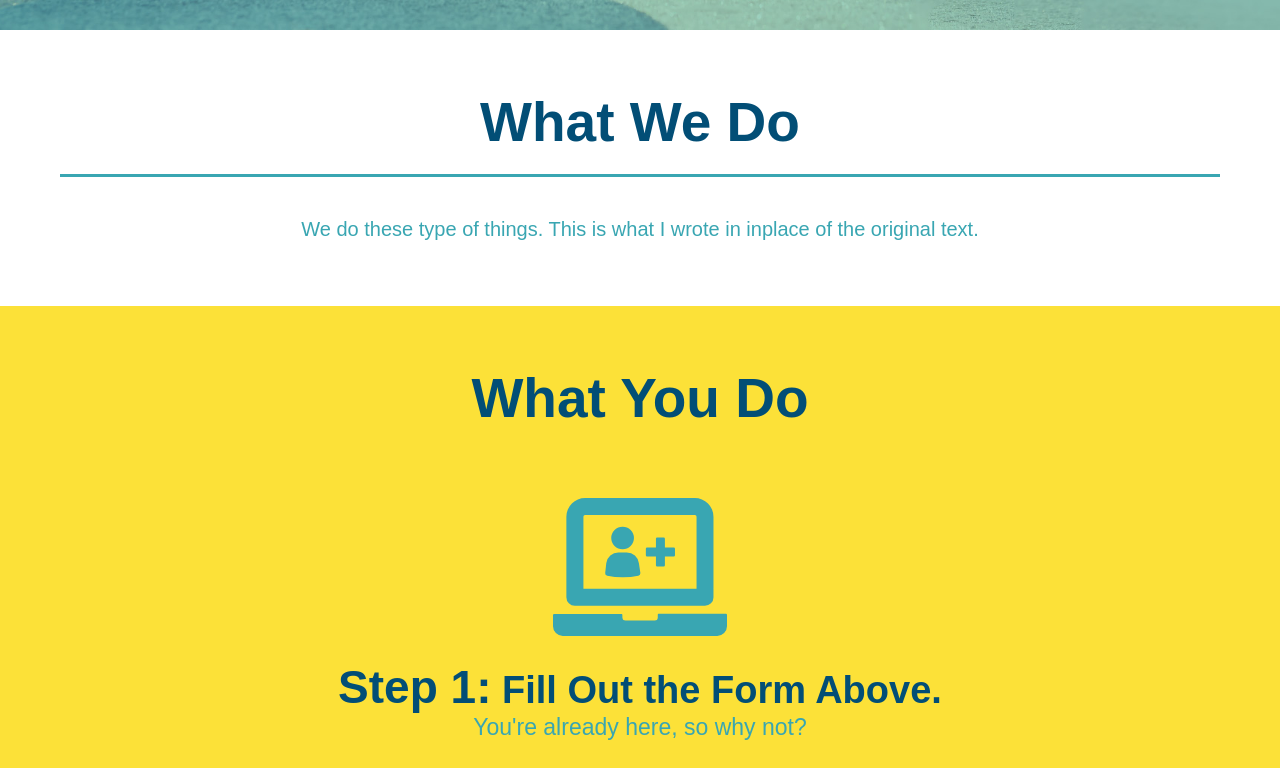
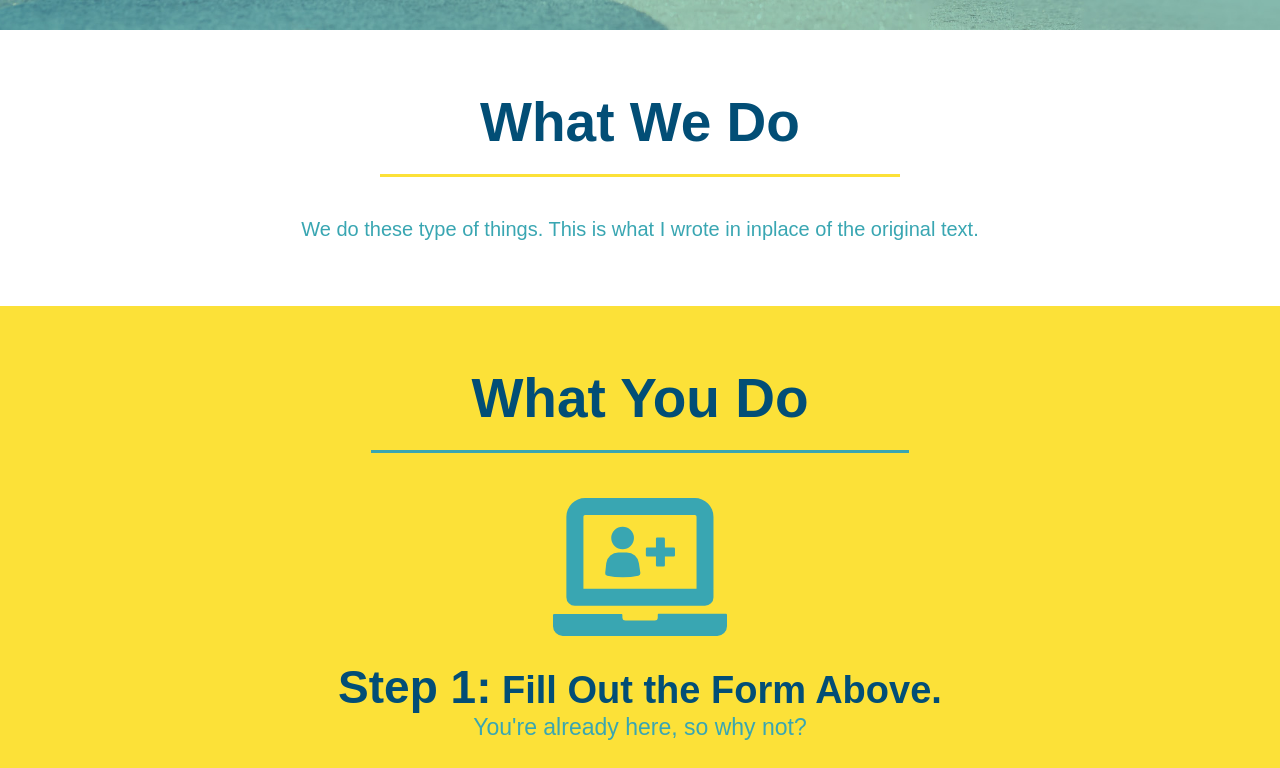
Before and after one commit to edeza-michael/run-buddy, a plain HTML site: page index.html in a window 1280 px wide. Shown: the part 652-1420 px from the top of the page. Drawn offline with Linux system fonts and the light colour scheme.

Commit message:
display inline-block

```diff
--- a/assets/css/style.css
+++ b/assets/css/style.css
@@ -100,6 +100,7 @@ section {
 }
 .intro {
     text-align: center;
+
 }
 .intro p {
     display: inline-block;
@@ -116,6 +117,7 @@ section {
     margin-bottom: 35px;
     padding: 0 100px 20px 100px;
     border-bottom: #39a6b2 3px solid;
+    display: inline-block;
 }
 .primary-border {
     border-color: #39a6b2;
--- a/index.html
+++ b/index.html
@@ -62,12 +62,12 @@
         </section>
 
         <section class="intro" id="what-we-do">
-            <h2 class="section-title primary-border">What We Do</h2>
+            <h2 class="section-title secondary-border">What We Do</h2>
             <p>We do these type of things. This is what I wrote in inplace of the original text.</p>
         </section>
 
         <section id="what-you-do" class="steps">
-           <h2 class="section-title secondary-border">What You Do</h2>
+           <h2 class="section-title primary-border">What You Do</h2>
 
            <div>
                <img src="./assets/images/step-1.svg" alt="" />
```
